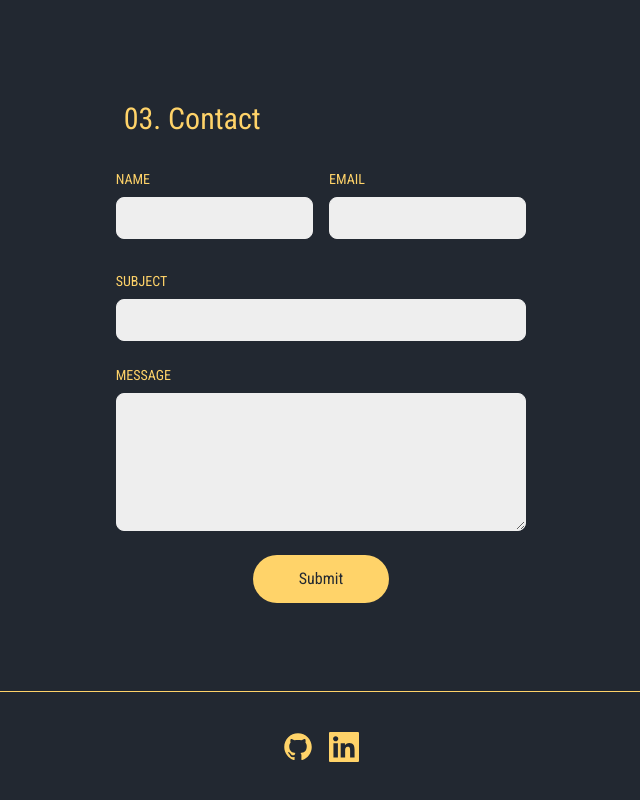
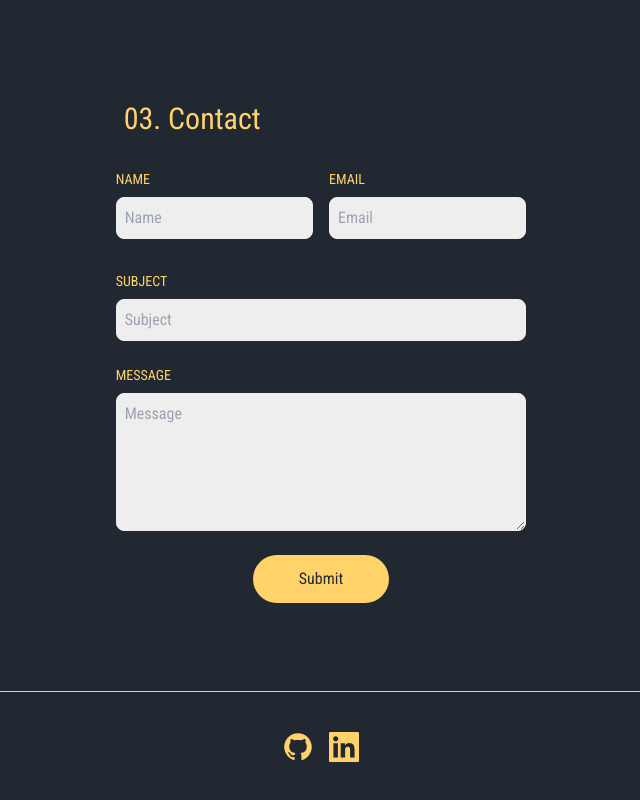
Before and after one commit to armando-valencia/personal-website, a React (Vite) app: page / in a window 1280 px wide. Shown: the part 2067-2867 px from the top of the page, without its empty margins (319-959 px from the left). Built offline with nearby package versions, Linux system fonts and the light colour scheme.

Commit message:
Add placeholder text to form

```diff
--- a/src/components/Contact.jsx
+++ b/src/components/Contact.jsx
@@ -39,6 +39,7 @@ const Contact = () => {
 							value={name}
 							onChange={(e) => setName(e.target.value)}
 							required
+							placeholder="Name"
 						/>
 					</div>
 					<div className="flex flex-col">
@@ -50,6 +51,7 @@ const Contact = () => {
 							value={email}
 							onChange={(e) => setEmail(e.target.value)}
 							required
+							placeholder="Email"
 						/>
 					</div>
 				</div>
@@ -63,6 +65,7 @@ const Contact = () => {
 						value={subject}
 						onChange={(e) => setSubject(e.target.value)}
 						required
+						placeholder="Subject"
 					/>
 				</div>
 				<div className="flex flex-col py-2">
@@ -74,6 +77,7 @@ const Contact = () => {
 						value={message}
 						onChange={(e) => setMessage(e.target.value)}
 						required
+						placeholder="Message"
 					></textarea>
 				</div>
 				<div className="flex justify-center">
```
